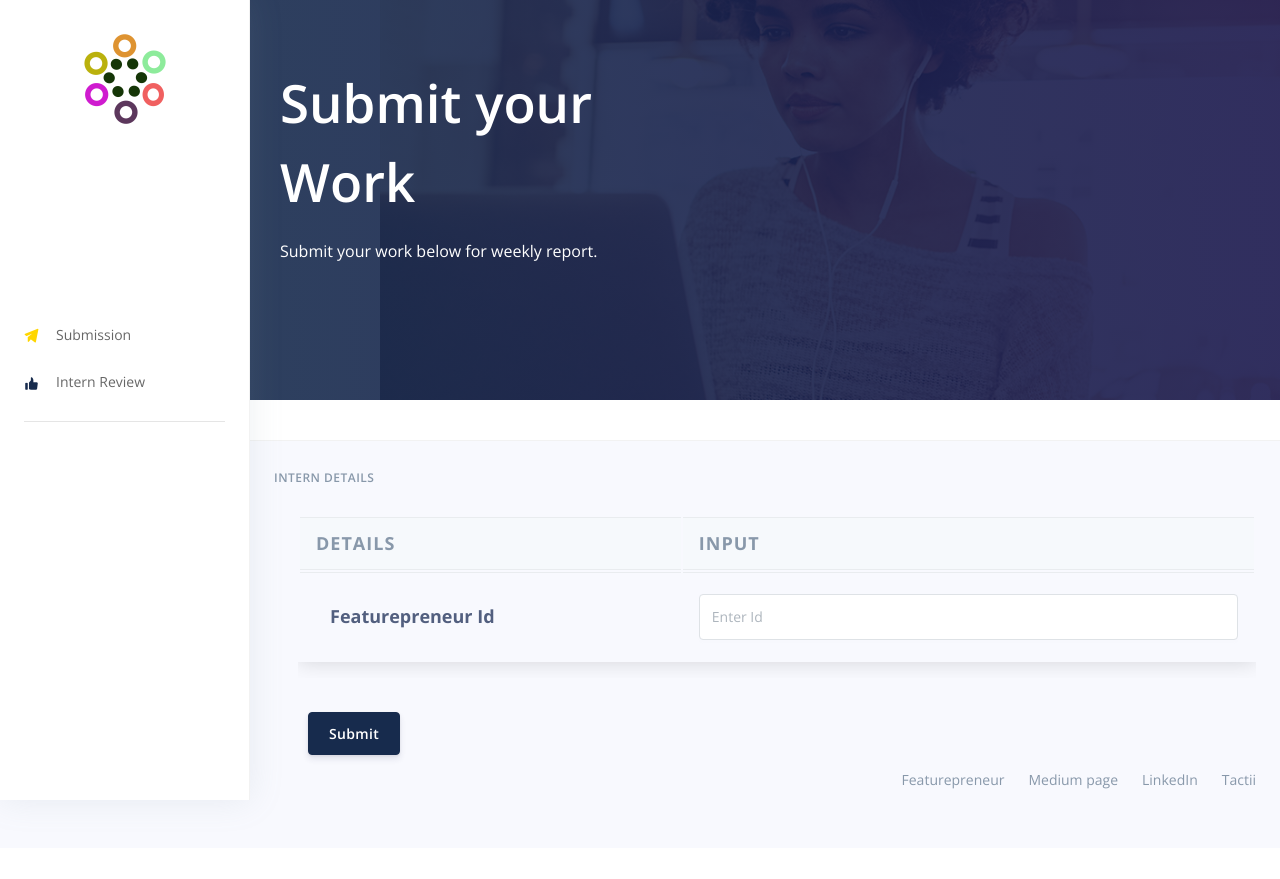
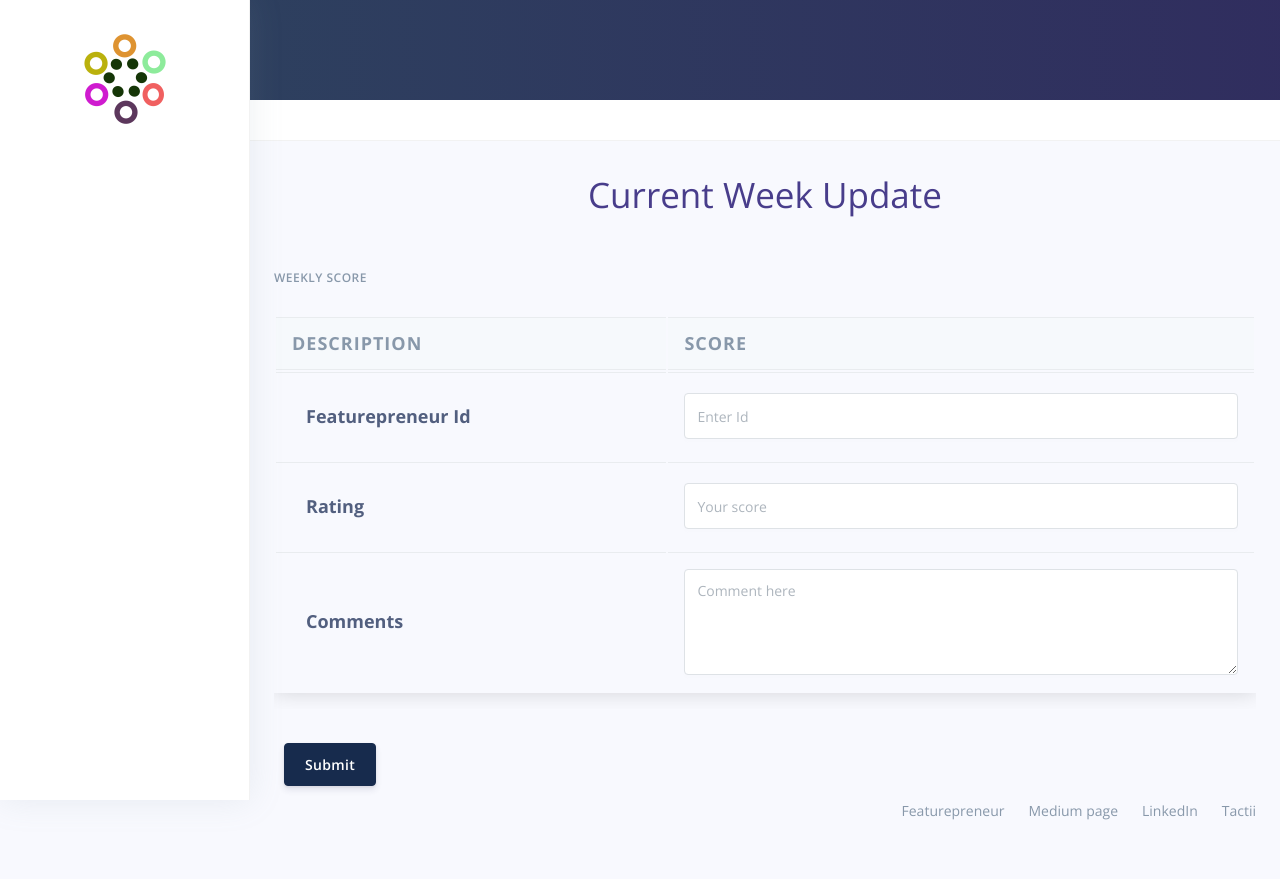
Before and after one commit to tactlabs/weekly-report, a Flask app: page / in a window 1280 px wide. Before the commit the page ends 809 px from the top, so only its background shows below. Run offline with Flask 2, Linux system fonts and the light colour scheme; a database or web service that is not in the repository returns one stand-in record (values such as "Sample title"); some libraries are stand-ins or nearby versions.

Commit message:
complete

```diff
--- a/app.py
+++ b/app.py
@@ -21,24 +21,21 @@ db = cluster['weekly_report']
 collection = db['intern_id']
 score = db['report']
 
-@app.route('/')
-def my_form():
-
-    return render_template('submit.html')
-
 
 @app.route("/", methods=["GET", "POST"])
 def submit():
 
-    intern_id       = request.form.get('intern_id')
-    # paper_link  = request.form.get('paper_link')
+    intern       = request.form.get('intern_id')
+    rating        = request.form.get('rating')
+    comments      = request.form.get('review_d')
+
 
     new_report_id = get_last_report_id()
     collection.insert_one(
-        {'intern_id': intern_id, 'report_id':new_report_id })
+        {'intern_id': intern, 'rating': rating, 'comments': comments, 'report_id':new_report_id })
 
 
-    return render_template('submit.html')
+    return render_template('review.html')
 
 def get_last_report_id():
 
@@ -51,55 +48,6 @@ def get_last_report_id():
     return last_report_id + 1
 
 
-@app.route('/interns')
-def choose_paper():
-
-    all_interns = collection.find({})
-    result = []
-    for data in all_interns:
-        del data['_id']
-        result.append(data)
-
-
-    return render_template('interns.html', result = result)
-
-
-@app.route("/review/<report_id>", methods=['GET'])
-
-def get_info(report_id):
-
-    all_interns = collection.find_one({'report_id': int(report_id)})
-    return render_template('review.html' , result = all_interns )
-
-
-@app.route("/review/submit", methods=['POST'])
-def review():
-
-    if request.method == 'POST':
-
-        report_id        = request.form.get('report_id')
-
-        rating        = request.form.get('rating')
-        comments      = request.form.get('review_d')
-
-        intern_id= collection.find({'report_id': int(report_id)})
-
-        try:
-
-             for item in intern_id:
-                intern_id = item['report_id']
-                current_data = { 'reference': intern_id, 'rating': rating, 'comments': comments }
-                score.insert_one(current_data)
-
-                print(current_data)
-
-        except:
-
-            return "Intern Doesn't Exist"
-
-
-    return redirect(f'/review/{report_id}')
-
 
 if __name__ == "__main__":
     app.run(debug=True, host="0.0.0.0")
--- a/templates/review.html
+++ b/templates/review.html
@@ -18,7 +18,7 @@
   <meta name="viewport" content="width=device-width, initial-scale=1, shrink-to-fit=no">
   <meta name="description" content="Start your development with a Dashboard for Bootstrap 4.">
   <meta name="author" content="Creative Tim">
-  <title>Featurepreneur:Paper Review</title>
+  <title>Featurepreneur:Weekly Intern Report</title>
   <!-- Favicon -->
   <link rel="icon" href="../static/img/brand/favicon.png" type="image/png">
   <!-- Fonts -->
@@ -57,33 +57,8 @@
           <br>
           <br>
           <ul class="navbar-nav">
-            <li class="nav-item">
-            </li>
-            <li class="nav-item">
-            </li>
-            <li class="nav-item">
-              <a class="nav-link">
-                <span class="nav-link-text" style="font-size: large;">PAPER</span>
-              </a>
-            </li>
-            <br>
-            <br>
-            <li class="nav-item">
-              <a class="nav-link" href="/">
-                <i class="ni ni-send text-yellow"></i>
-                <span class="nav-link-text">Submission</span>
-              </a>
-            </li>
-            <li class="nav-item">
-              <a class="nav-link" href="/papers">
-                <i class="ni ni-like-2 text-default"></i>
-                <span class="nav-link-text">User Review</span>
-              </a>
-            </li>
           </ul>
-          <!-- Divider -->
-          <hr class="my-3">
-          <!-- Heading -->
+
           <!-- Navigation -->
         </div>
       </div>
@@ -131,7 +106,7 @@
     <!-- Header -->
 
     <div class="header pb-10 d-flex align-items-center"
-      style="min-height: 90px; background-size: 200px; background-position: center right;">
+      style="min-height: 100px; background-size: 200px; background-position: center right;">
       <span class="mask bg-gradient-default opacity-8"></span>
       <div class="container-fluid d-flex align-items-center">
         <div class="row">
@@ -145,32 +120,24 @@
       </div>
     </div>
     <div class="card-body">
-      <p style="text-align: center; color:darkslateblue; font-size: 25px;">Don't know how to read and score a paper ?
-        Check out the link : <a href="http://ccr.sigcomm.org/online/files/p83-keshavA.pdf"
-          style="text-decoration: underline;"> Reference </a></p>
-
-      <div class="pl-lg-4">
+      <p style="text-align: center; color:darkslateblue; font-size: 35px;">Current Week Update</p>
+      <div class="pl-lg-1">
         <div class="row">
-          <div class="col-lg-12">
+          <div class="col-lg-6">
             <div class="form-group">
-              {%  if result %}
-
-              <h4>Intern Id</h4>
-              <h4 type="text" class="form-control" name="title"> {{result['intern_id']}} </h4>
 
             </div>
 
           </div>
         </div>
       </div>
-      <hr class="my-4" />
 
-      <form action="/review/submit" method="POST">
-        <input type="hidden" value="{{result.report_id}}" name="report_id">
+
+      <form action=/ method="POST">
 
         <h6 class="heading-small text-muted mb-4">Weekly Score</h6>
 
-        <div class="pl-lg-4">
+        <div class="pl-lg-10">
           <div class="row">
             <div class="col-lg-12">
 
@@ -181,8 +148,14 @@
                     <thead class="thead-light">
 
                       <tr style="-webkit-column-break-after: right; border-collapse:separate;">
-                        <th style="font-size: large; width: 40%; font-weight: bold;">CRITERIA</th>
+                        <th style="font-size: large; width: 40%; font-weight: bold;">DESCRIPTION</th>
                         <th style="font-size: large; font-weight: bold;">SCORE</th>
+                      </tr>
+
+                      <tr>
+                          <td style="font-weight: bold; padding: 30px; font-size: 18px;">Featurepreneur Id</td>
+                          <td><input type="text" id="input-first-name" class="form-control" placeholder="Enter Id" name="intern_id"></td>
+
                       </tr>
                       <tr>
                         <td style="font-weight: bold; padding: 30px; font-size: 18px;">Rating</td>
@@ -191,7 +164,7 @@
                       </tr>
                       <tr>
                         <td style="font-weight: bold; padding: 30px; font-size: 18px;">Comments</td>
-                        <td><textarea id="review" name="review_d" rows="4" cols="50">Details about the interns</textarea>
+                        <td><textarea id="input-first-name" class="form-control" name="review_d" rows="4" cols="100" placeholder="Comment here"></textarea>
                         </td>
                       </tr>
 
--- a/templates/submit.html
+++ /dev/null
@@ -1,209 +0,0 @@
-<!DOCTYPE html>
-<html>
-
-<head>
-  <meta charset="utf-8">
-  <meta name="viewport" content="width=device-width, initial-scale=1, shrink-to-fit=no">
-  <meta name="description" content="Start your development with a Dashboard for Bootstrap 4.">
-  <meta name="author" content="Creative Tim">
-  <title>Featurepreneur:Paper Submission</title>
-  <!-- Favicon -->
-  <link rel="icon" href="../static/img/brand/favicon.png" type="image/png">
-  <!-- Fonts -->
-  <link rel="stylesheet" href="https://fonts.googleapis.com/css?family=Open+Sans:300,400,600,700">
-  <!-- Icons -->
-  <link rel="stylesheet" href="../static/vendor/nucleo/css/nucleo.css" type="text/css">
-  <link rel="stylesheet" href="../static/vendor/@fortawesome/fontawesome-free/css/all.min.css" type="text/css">
-  <!-- Argon CSS -->
-  <link rel="stylesheet" href="../static/css/argon.css?v=1.2.0" type="text/css">
-</head>
-
-<body>
-  <!-- Sidenav -->
-  <nav class="sidenav navbar navbar-vertical  fixed-left  navbar-expand-xs navbar-light bg-white" id="sidenav-main">
-    <div class="scrollbar-inner">
-      <!-- Brand -->
-      <div class="sidenav-header  align-items-center">
-        <a class="navbar-brand" href="javascript:void(0)">
-          <img src="../static/img/brand/featurepreneurlogo.png"
-            style="width: 100px; margin-top: 5px; max-height: 120px; margin-bottom: 300px;" class="navbar-brand-img"
-            alt="Featurepreneur">
-          <br>
-          <br>
-          <br>
-        </a>
-      </div>
-      <div class="navbar-inner">
-        <br>
-        <br>
-        <br>
-        <!-- Collapse -->
-        <div class="collapse navbar-collapse" id="sidenav-collapse-main">
-          <!-- Nav items -->
-          <br>
-          <br>
-          <br>
-          <ul class="navbar-nav">
-            <li class="nav-item">
-              <a class="nav-link">
-                <span class="nav-link-text" style="font-size: large;"></span>
-              </a>
-            </li>
-            <br>
-            <br>
-            <li class="nav-item">
-              <a class="nav-link" href="/">
-                <i class="ni ni-send text-yellow"></i>
-                <span class="nav-link-text">Submission</span>
-              </a>
-            </li>
-            <li class="nav-item">
-              <a class="nav-link" href="/interns">
-                <i class="ni ni-like-2 text-default"></i>
-                <span class="nav-link-text">Intern Review</span>
-              </a>
-            </li>
-          </ul>
-          <!-- Divider -->
-          <hr class="my-3">
-          <!-- Heading -->
-          <!-- Navigation -->
-        </div>
-      </div>
-    </div>
-  </nav>
-  <!-- Main content -->
-  <div class="main-content" id="panel">
-    <!-- Topnav -->
-    <!-- <nav class="navbar navbar-top navbar-expand navbar-dark bg-default border-bottom"> -->
-    <div class="container-fluid">
-      <div class="collapse navbar-collapse" id="navbarSupportedContent">
-        <!-- Search form -->
-        <!-- Navbar links -->
-        <ul class="navbar-nav align-items-center  ml-md-auto ">
-          <li class="nav-item d-xl-none">
-            <!-- Sidenav toggler -->
-          </li>
-          <li class="nav-item d-sm-none">
-            <a class="nav-link" href="#" data-action="search-show" data-target="#navbar-search-main">
-              <i class="ni ni-zoom-split-in"></i>
-            </a>
-          </li>
-          <li class="nav-item dropdown">
-            <div class="dropdown-menu dropdown-menu-xl  dropdown-menu-right  py-0 overflow-hidden">
-              <div class="list-group list-group-flush">
-                <a href="#!" class="list-group-item list-group-item-action">
-                  <div class="row align-items-center">
-                    <div class="col-auto">
-                    </div>
-                    <div class="col ml--2">
-                    </div>
-                </a>
-                <a href="#!" class="list-group-item list-group-item-action">
-                  <div class="row align-items-center">
-                  </div>
-                </a>
-              </div>
-              </a>
-            </div>
-          </li>
-        </ul>
-      </div>
-    </div>
-    </nav>
-    <div class="header pb-10 d-flex align-items-center"
-      style="min-height: 400px; background-size: 900px; background-repeat:no-repeat; background-image:url(../static/img/theme/bggirl.jpg) ; background-position: center right;">
-      <span class="mask bg-gradient-default opacity-8"></span>
-      <!-- Header container -->
-      <div class="container-fluid d-flex align-items-center">
-        <div class="row">
-          <div class="col-lg-9 col-md-10">
-            <h1 class="display-1 text-white">Submit your Work</h1>
-            <p class="text-white mt-3 mb-6">Submit your work below for weekly report.</p>
-          </div>
-        </div>
-      </div>
-    </div>
-    <!-- Page content -->
-    <div class="card-header">
-      <div class="row align-items-center">
-      </div>
-    </div>
-    <div class="card-body">
-
-      <form action=/ method="POST">
-
-        <h6 class="heading-small text-muted mb-4">Intern Details</h6>
-
-        <div class="pl-lg-4">
-          <div class="row">
-            <div class="col-lg-12">
-
-              <div class="form-group">
-                <div class="table-responsive">
-                  <table class="table align-items-center"
-                    style="border-collapse:initial; box-shadow: 0 0 20px rgba(0, 0, 0, 0.15); ">
-                    <thead class="thead-light">
-
-                      <tr style="-webkit-column-break-after: right; border-collapse:separate;">
-                        <th style="font-size: large; width: 40%; font-weight: bold;">DETAILS</th>
-                        <th style="font-size: large; font-weight: bold;">INPUT</th>
-                      </tr>
-                      <tr>
-                        <td style="font-weight: bold; padding: 30px; font-size: 18px;">Featurepreneur Id</td>
-                        <td><input type="text" id="input-first-name" class="form-control" placeholder="Enter Id" name="intern_id"></td>
-                      </tr>
-                      <!-- <tr>
-                        <td style="font-weight: bold; padding: 30px; font-size: 18px;">Work Updates</td>
-                        <td><input type="text"  class="form-control" placeholder="Post your paper-link here" name="paper_link" ></td>
-                      </tr> -->
-                    </thead>
-                    </table>
-                </div>
-
-              </div>
-
-            </div>
-
-          </div>
-          <button type="submit" class="btn btn-default" style="max-width: 120px; margin: 10px;">Submit</button>
-      </form>
-      <!-- Footer -->
-      <footer class="footer pt-0">
-        <div class="row align-items-center justify-content-lg-between">
-          <div class="col-lg-5">
-          </div>
-          <div class="col-lg-6">
-            <ul class="nav nav-footer justify-content-center justify-content-lg-end">
-              <li class="nav-item">
-                <a href="https://featurepreneur.com/" class="nav-link" target="_blank">Featurepreneur</a>
-              </li>
-              <li class="nav-item">
-                <a href="https://medium.com/featurepreneur" class="nav-link" target="_blank">Medium page</a>
-              </li>
-              <li class="nav-item">
-                <a href="https://www.linkedin.com/company/featurepreneur/" class="nav-link" target="_blank">LinkedIn</a>
-              </li>
-              <li class="nav-item">
-                <a href="https://www.linkedin.com/company/tactii/" class="nav-link" target="_blank">Tactii</a>
-              </li>
-            </ul>
-          </div>
-        </div>
-      </footer>
-
-
-
-
-      <!-- Argon Scripts -->
-      <!-- Core -->
-      <script src="../static/vendor/jquery/dist/jquery.min.js"></script>
-      <script src="../static/vendor/bootstrap/dist/js/bootstrap.bundle.min.js"></script>
-      <script src="../static/vendor/js-cookie/js.cookie.js"></script>
-      <script src="../static/vendor/jquery.scrollbar/jquery.scrollbar.min.js"></script>
-      <script src="../static/vendor/jquery-scroll-lock/dist/jquery-scrollLock.min.js"></script>
-      <!-- Argon JS -->
-      <script src="../static/js/argon.js?v=1.2.0"></script>
-</body>
-
-</html>
```
Also changed, not shown: templates/interns.html (deleted, +0 -267 lines), 1 other file.
